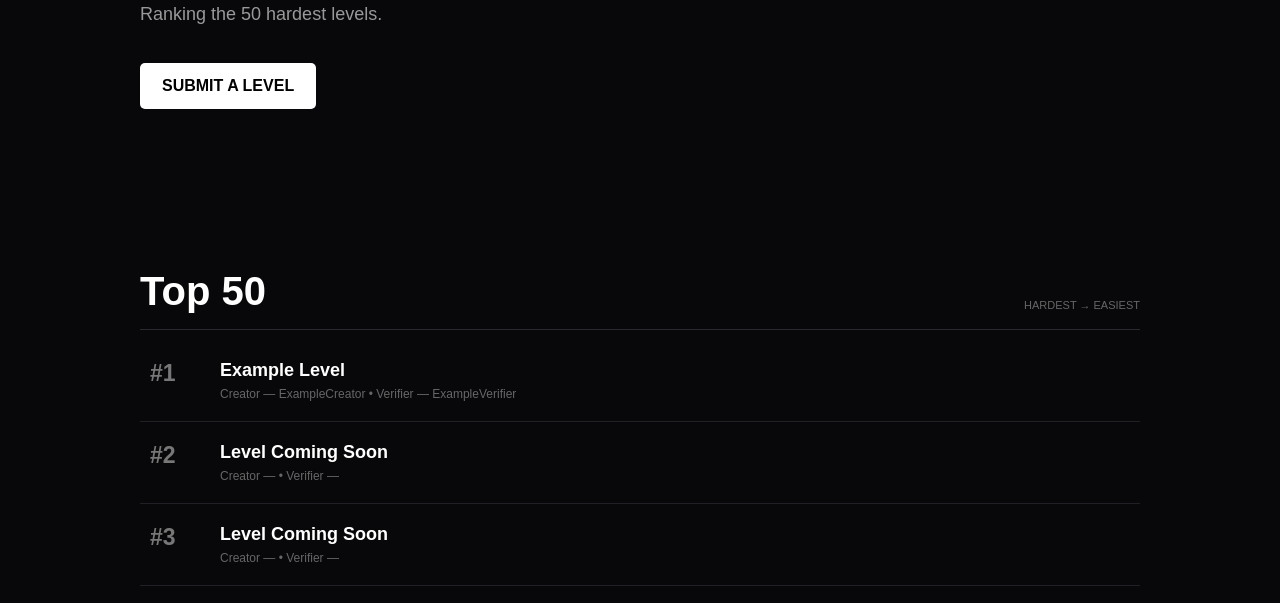
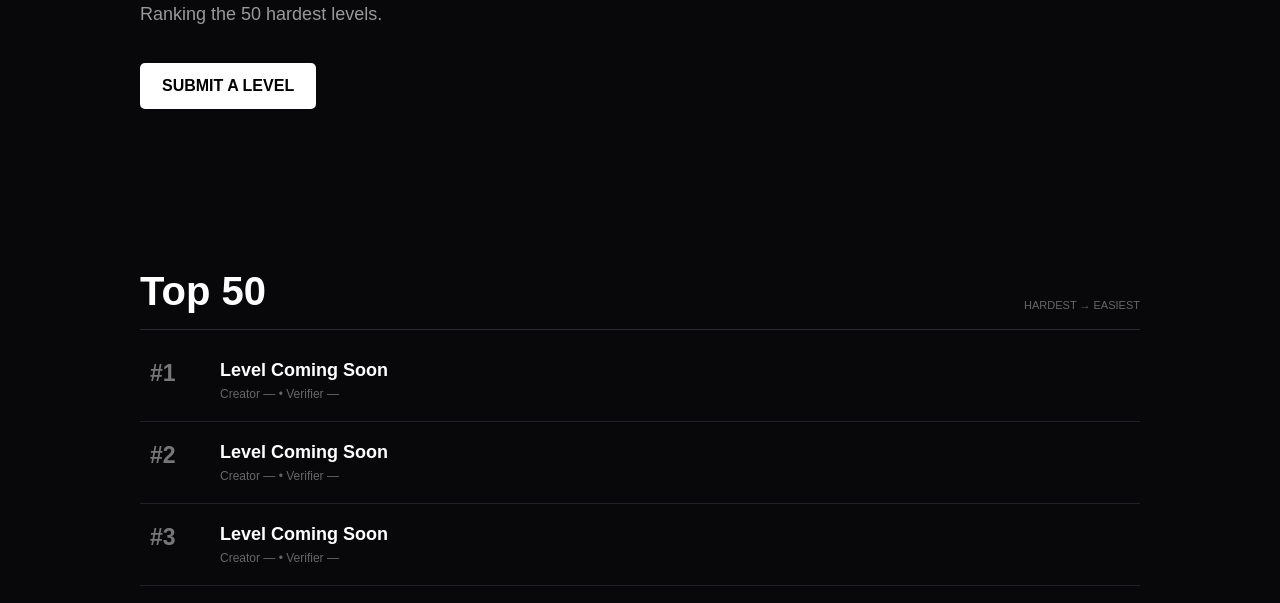
Before and after one commit to WILLMAKEXER/Will-Demon-List, a plain HTML site: page index.html in a window 1280 px wide. Shown: the part 453-1056 px from the top of the page. Drawn offline with Linux system fonts and the light colour scheme.

Commit message:
Remove example level from levels array
Removed example level from the levels array in index.html.

```diff
--- a/index.html
+++ b/index.html
@@ -383,13 +383,6 @@ placeholder="Anything the list team should know..."></textarea>
 const levels = [
     // ADD YOUR LEVELS HERE
 
-    {
-        rank: 1,
-        name: "Example Level",
-        creator: "ExampleCreator",
-        verifier: "ExampleVerifier",
-        video: "https://youtube.com/"
-    }
 ];
 
 const levelList = document.getElementById("levelList");
```
